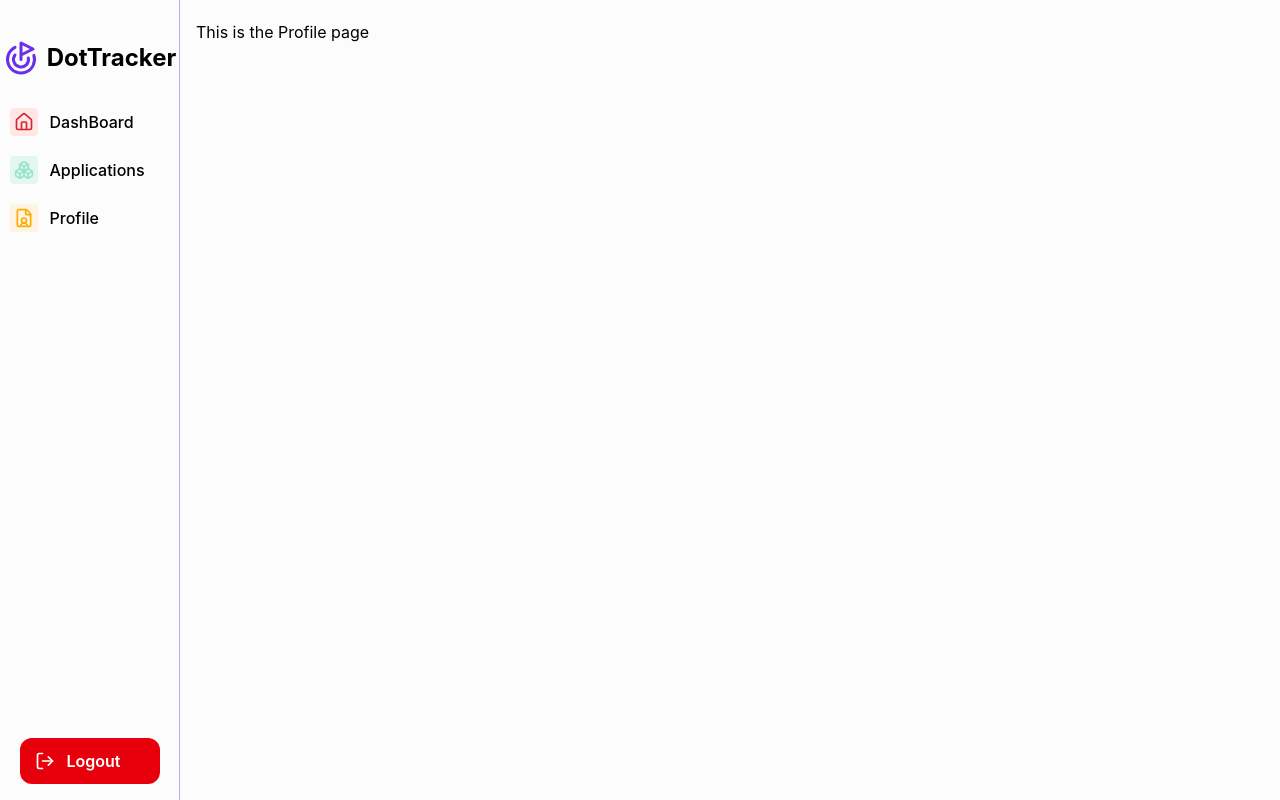
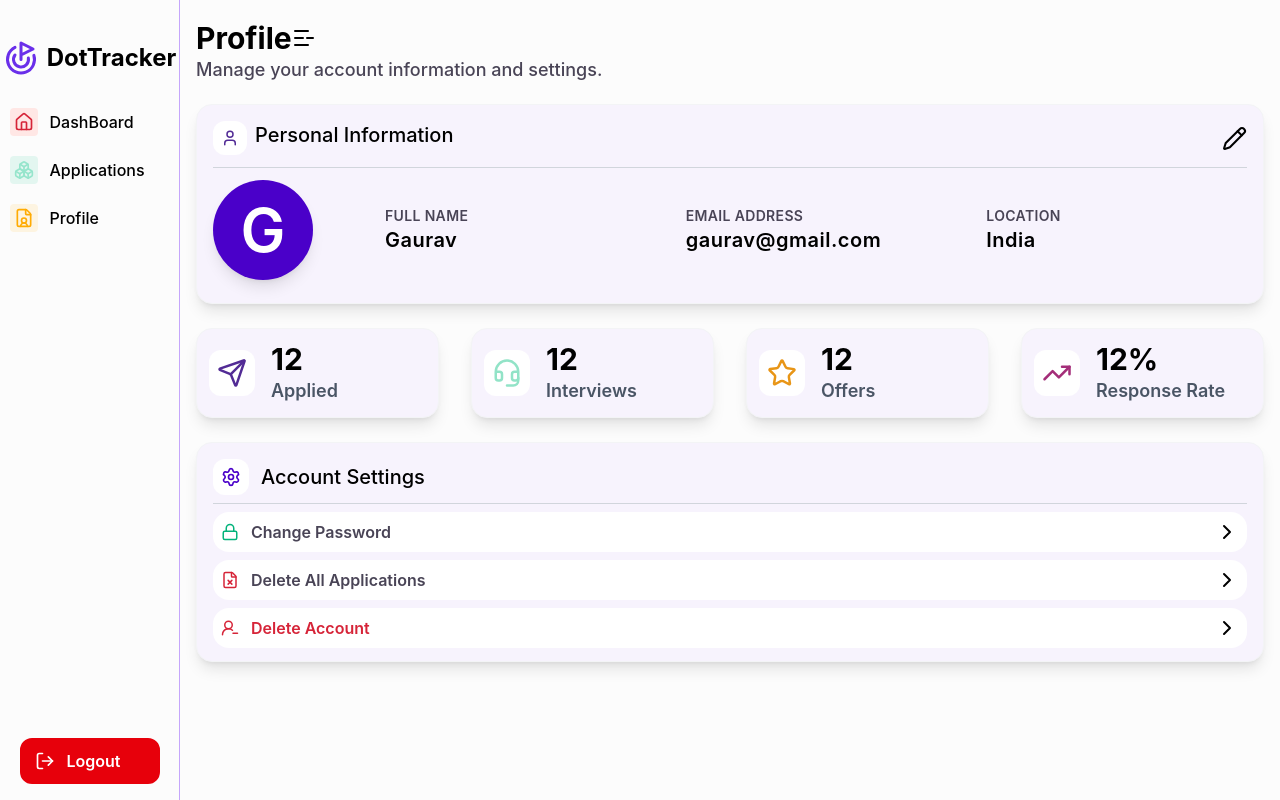
Before and after one commit to Gaurav-S-c/DotTracker, a React (Vite) app: page /dashboard/profile in a window 1280 px wide. Built offline with nearby package versions, Linux system fonts and the light colour scheme; no server answers; sample sign-in values are in the browser's storage.

Commit message:
created design of profile Pages

```diff
--- a/src/Pages/Profile.jsx
+++ b/src/Pages/Profile.jsx
@@ -1,5 +1,123 @@
+import {useState} from 'react'
+import { User,Pencil,Star,Headset,Settings,Trash2,TrendingUp,Send,ChevronRight,UserRoundMinus,FileX,Lock,ListMinus } from 'lucide-react'
+
 export default function Profile(){
     return(
-        <h2>This is the Profile page</h2>
+        <div>
+            <div className='mb-5'>
+                <div className='flex items-center'>
+                    <h1 className='font-bold text-3xl'>Profile</h1>
+                    <ListMinus stroke-black/>
+                </div>
+                <p className='text-[#494456] text-lg font-medium'>Manage your account information and settings.</p>
+            </div>
+            <div className='bg-[#F7F3FD] border rounded-2xl h-50 p-4 shadow-lg border-gray-100 mb-6'>
+                <div className='flex items-center justify-between'>
+                    <div className='flex gap-2'>
+                        <div className=' rounded-xl p-2 bg-white'>
+                            <User size={18} className='stroke-[#522B95]'/>
+                        </div>
+                        <h2 className='text-xl font-medium'>Personal Information</h2>
+                    </div>
+                    <button><Pencil size={25} className='hover:stroke-[#00A63E] cursor-pointer'/></button>
+                </div>
+                <hr className='mb-3 mt-3 border-gray-300'/>
+                <div className='flex items-center gap-18'>
+                    <div className='w-25
+                            h-25
+                            rounded-full
+                            bg-[#4A00C9]
+                            text-white
+                            flex
+                            items-center
+                            justify-center
+                            text-6xl
+                            font-semibold
+                            shadow-lg'>G</div>
+                    <div className='grid grid-cols-3 gap-x-10 flex-1'>
+                        <div>
+                            <p className='tracking-wide text-sm font-semibold text-[#494456]'>FULL NAME</p>
+                            <p className='tracking-wide text-xl font-semibold'>Gaurav</p>
+                        </div>
+                        <div>
+                            <p className='tracking-wide text-sm font-semibold text-[#494456]'>EMAIL ADDRESS</p>
+                            <p className='tracking-wide text-xl font-semibold'>gaurav@gmail.com</p>
+                        </div>
+                        <div>
+                            <p className='tracking-wide text-sm font-semibold text-[#494456]'>LOCATION</p>
+                            <p className='tracking-wide text-xl font-semibold'>India</p>
+                        </div>
+                    </div>
+                </div>
+            </div>
+            <div className='grid grid-cols-4 gap-8 mb-6'>
+                <div className='flex items-center border rounded-2xl p-3 bg-[#F7F3FD] border-gray-100 shadow-lg gap-4'>
+                    <div className='p-2 rounded-xl bg-white'>
+                        <Send className='stroke-[#522B95]' size={30}/>
+                    </div>
+                    <div>
+                        <p className="text-3xl font-bold">12</p>
+                        <p className="text-lg font-semibold text-gray-600">Applied</p>
+                    </div>
+                </div>
+                <div className='flex items-center border rounded-2xl p-3 bg-[#F7F3FD] border-gray-100 shadow-lg gap-4'>
+                    <div className='p-2 rounded-xl bg-white'>
+                        <Headset className='stroke-[#92E3C7]' size={30}/>
+                    </div>
+                    <div>
+                        <p className="text-3xl font-bold">12</p>
+                        <p className="text-lg font-semibold text-gray-600">Interviews</p>
+                    </div>
+                </div>
+                <div className='flex items-center border rounded-2xl p-3 bg-[#F7F3FD] border-gray-100 shadow-lg gap-4'>
+                    <div className='p-2 rounded-xl bg-white'>
+                        <Star className='stroke-[#E89516]' size={30}/>
+                    </div>
+                    <div>
+                        <p className="text-3xl font-bold">12</p>
+                        <p className="text-lg font-semibold text-gray-600">Offers</p>
+                    </div>
+                </div>
+                <div className='flex items-center border rounded-2xl p-3 bg-[#F7F3FD] border-gray-100 shadow-lg gap-4'>
+                    <div className='p-2 rounded-xl bg-white'>
+                        <TrendingUp className='stroke-[#A42E79]' size={30}/>
+                    </div>
+                    <div>
+                        <p className="text-3xl font-bold">12%</p>
+                        <p className="text-lg font-semibold text-gray-600">Response Rate</p>
+                    </div>
+                </div>
+            </div>
+            <div className='rounded-2xl border border-gray-100 shadow-lg bg-[#F7F3FD] h-55 p-4'>
+                <div className='flex gap-3 items-center'>
+                    <div className=' p-2 rounded-xl bg-white'>
+                        <Settings size={20} className='stroke-[#4A00C9]'/>
+                    </div>
+                    <h2 className='text-xl font-medium'>Account Settings</h2>
+                </div>
+                <hr className='mt-2 mb-2 border-gray-300'/>
+                <div className='flex items-center justify-between bg-white rounded-2xl p-2 hover:bg-green-100 mb-2 cursor-pointer'>
+                    <div className='flex gap-3 items-center'>
+                        <Lock size={18} className='stroke-[#03b37b]'/>
+                        <p className='font-semibold text-[#494456]'>Change Password</p>
+                    </div>
+                    <ChevronRight/>
+                </div>
+                <div className='flex items-center justify-between  bg-white rounded-2xl p-2 hover:bg-red-100 mb-2 cursor-pointer'>
+                    <div className='flex gap-3 items-center'>
+                        <FileX size={18} className='stroke-[#D62438]'/>
+                        <p className='font-semibold text-[#494456]'>Delete All Applications</p>
+                    </div>
+                    <ChevronRight/>
+                </div>
+                <div className='flex items-center justify-between  bg-white rounded-2xl p-2 hover:bg-red-100 cursor-pointer'>
+                    <div className='flex gap-3 items-center'>
+                        <UserRoundMinus size={18} className='stroke-[#D62438]'/>
+                        <p className='font-semibold text-[#D62438]'>Delete Account</p>
+                    </div>
+                    <ChevronRight/>
+                </div>
+            </div>
+        </div>
     )
 }
```
